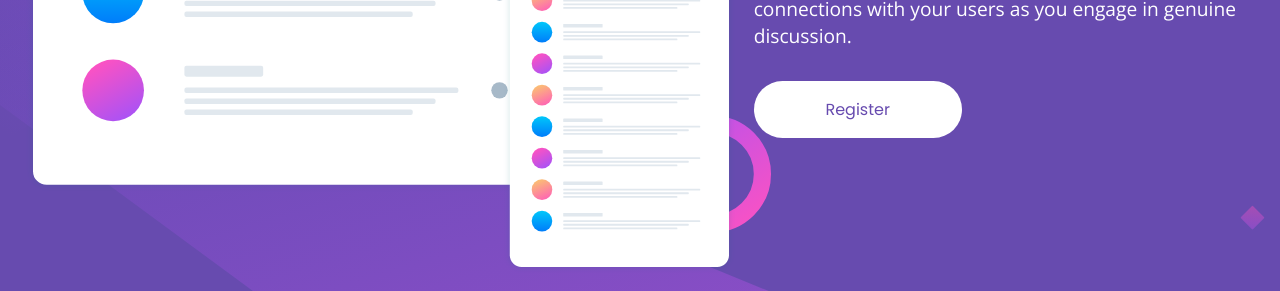
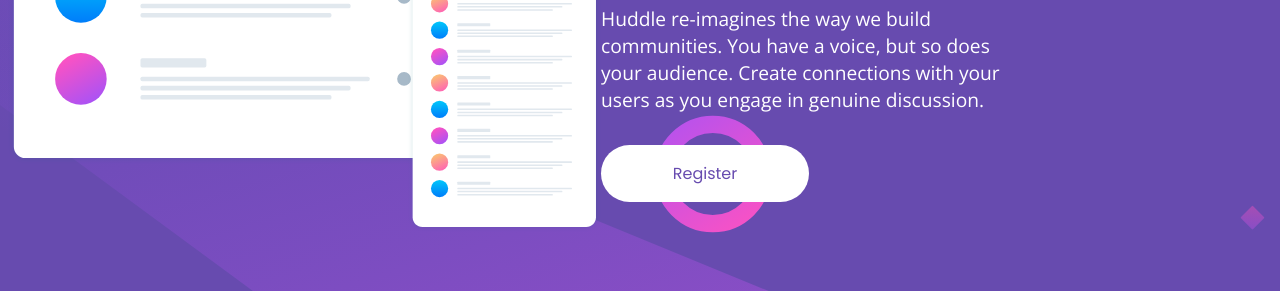
Before and after one commit to EunilCarl/Huddle, a plain HTML site: page index.html in a window 1280 px wide. Shown: the part 396-687 px from the top of the page. Drawn offline with nearby package versions, Linux system fonts and the light colour scheme.

Commit message:
Update style.css

```diff
--- a/style.css
+++ b/style.css
@@ -1,6 +1,11 @@
 @import url('https://fonts.googleapis.com/css2?family=Poppins:wght@400;600&display=swap');
 @import url('https://fonts.googleapis.com/css2?family=Open+Sans&display=swap');
 
+footer, main{
+max-width:1440px;
+width: 80%;
+margin: o auto;
+}
 
 header{
     display: flex;
```
